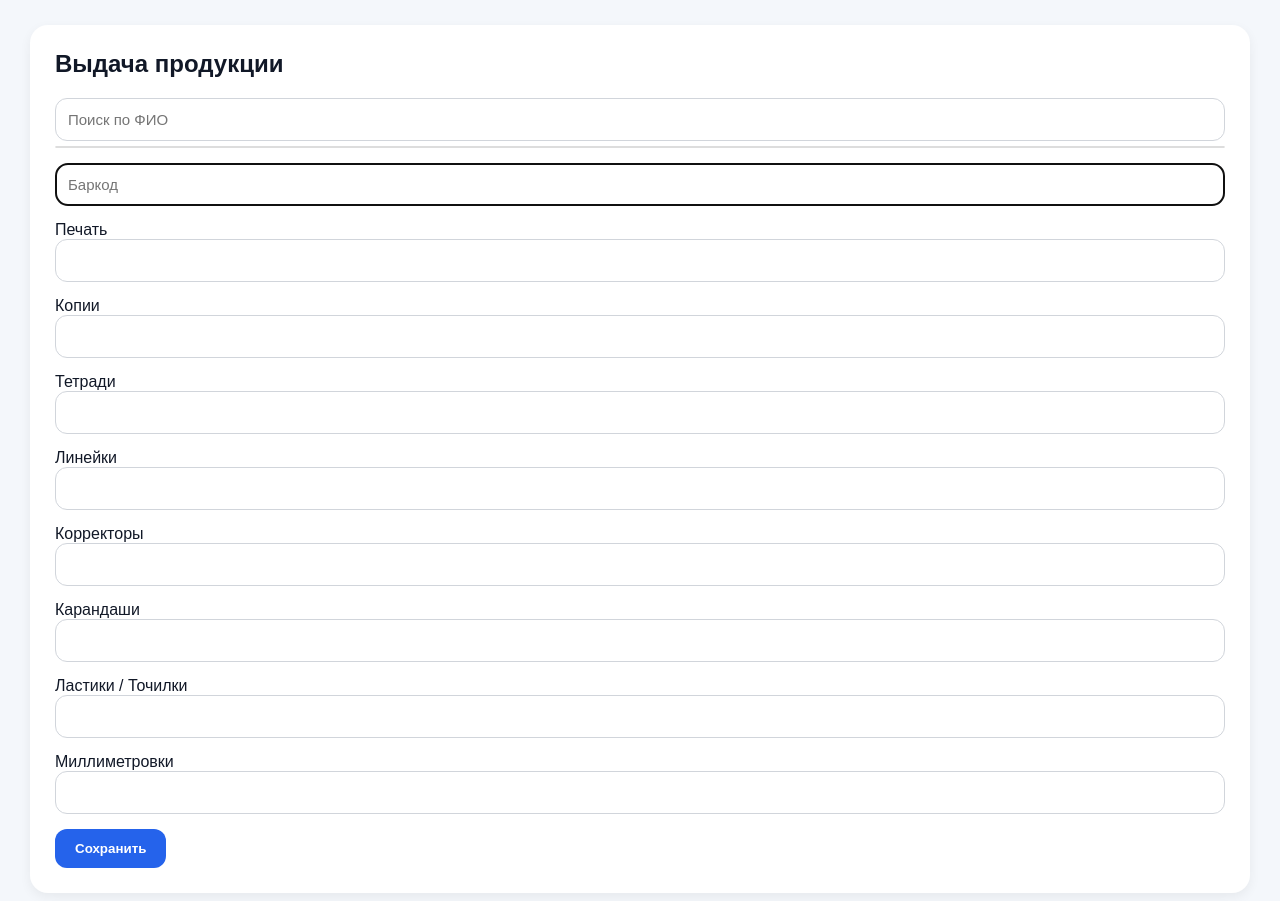
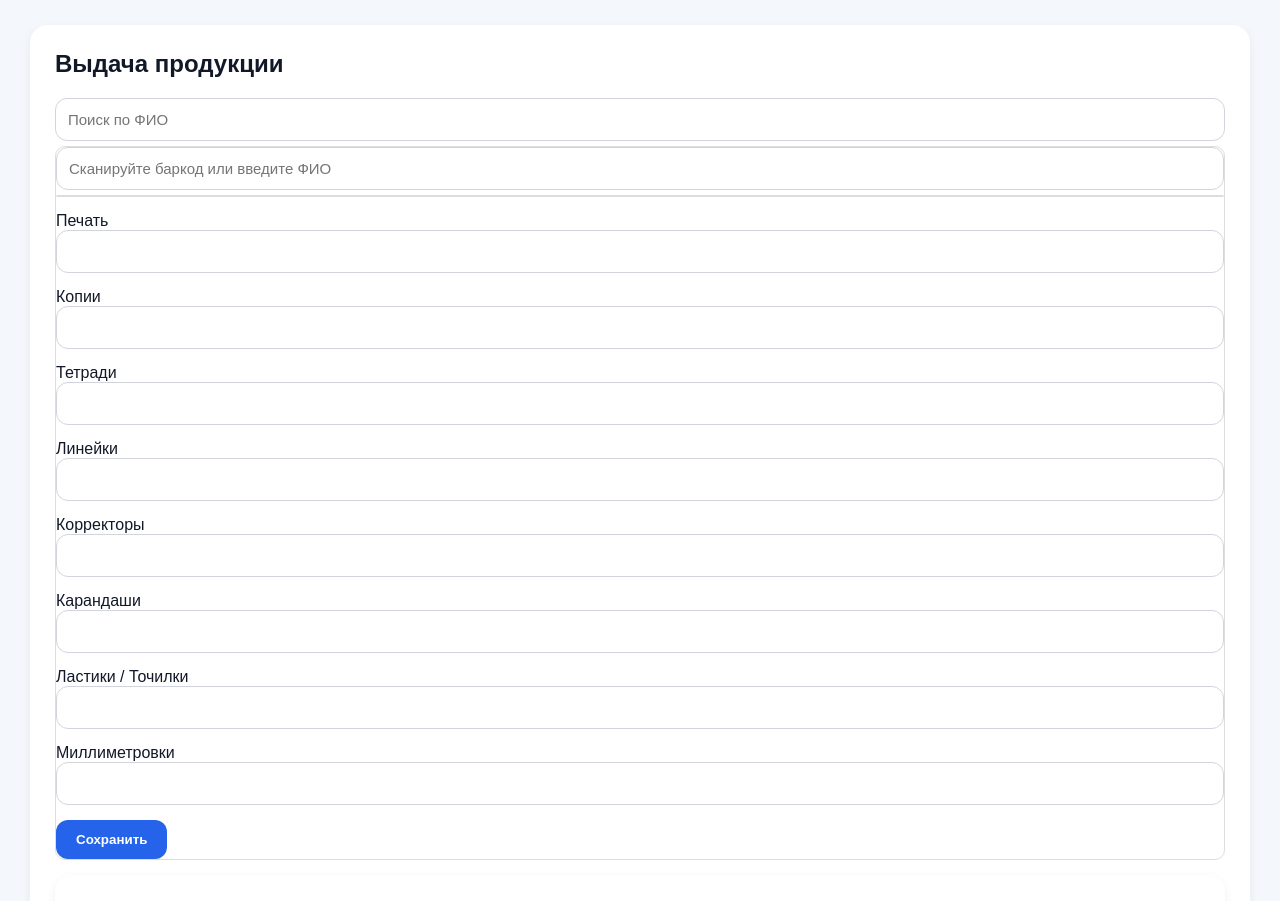
Before and after one commit to hancharegh/profkom-site, a Flask app: page /dashboard in a window 1280 px wide. Shown: the part 88-989 px from the top of the page. Run offline with Flask 3, Linux system fonts and the light colour scheme; a user stored in the database is signed in; data that the repository does not hold is empty; some libraries are stand-ins or nearby versions.

Commit message:
Update dashboard.html

```diff
--- a/templates/dashboard.html
+++ b/templates/dashboard.html
@@ -177,14 +177,20 @@
 
 <div id="search_results">
 
-</div>
+<div style="position:relative;">
+
     <input
         type="text"
-        id="barcode"
+        id="student_search"
         name="barcode"
-        placeholder="Баркод"
+        placeholder="Сканируйте баркод или введите ФИО"
+        autocomplete="off"
         required
-        autofocus
+    >
+
+    <div id="search_results"></div>
+
+</div>
 
 
 
```
